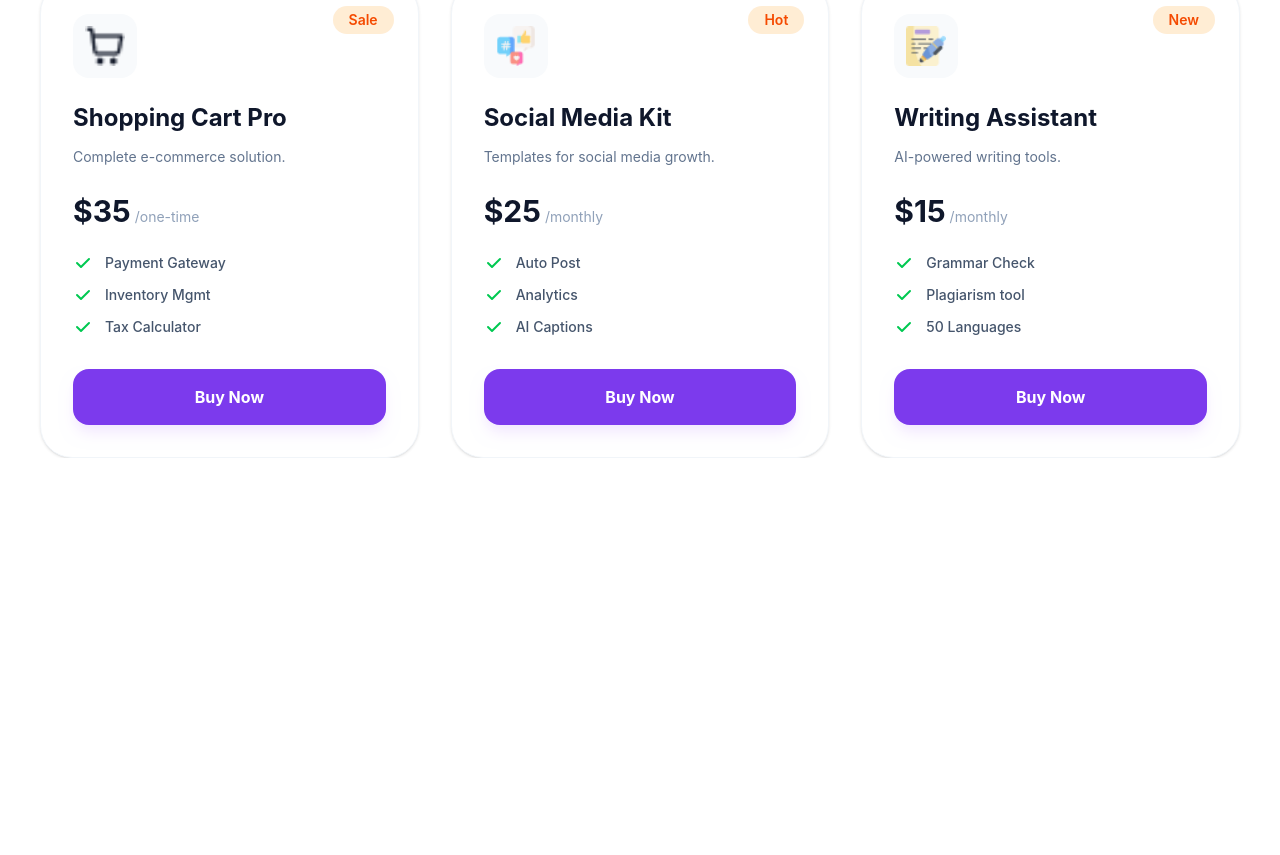
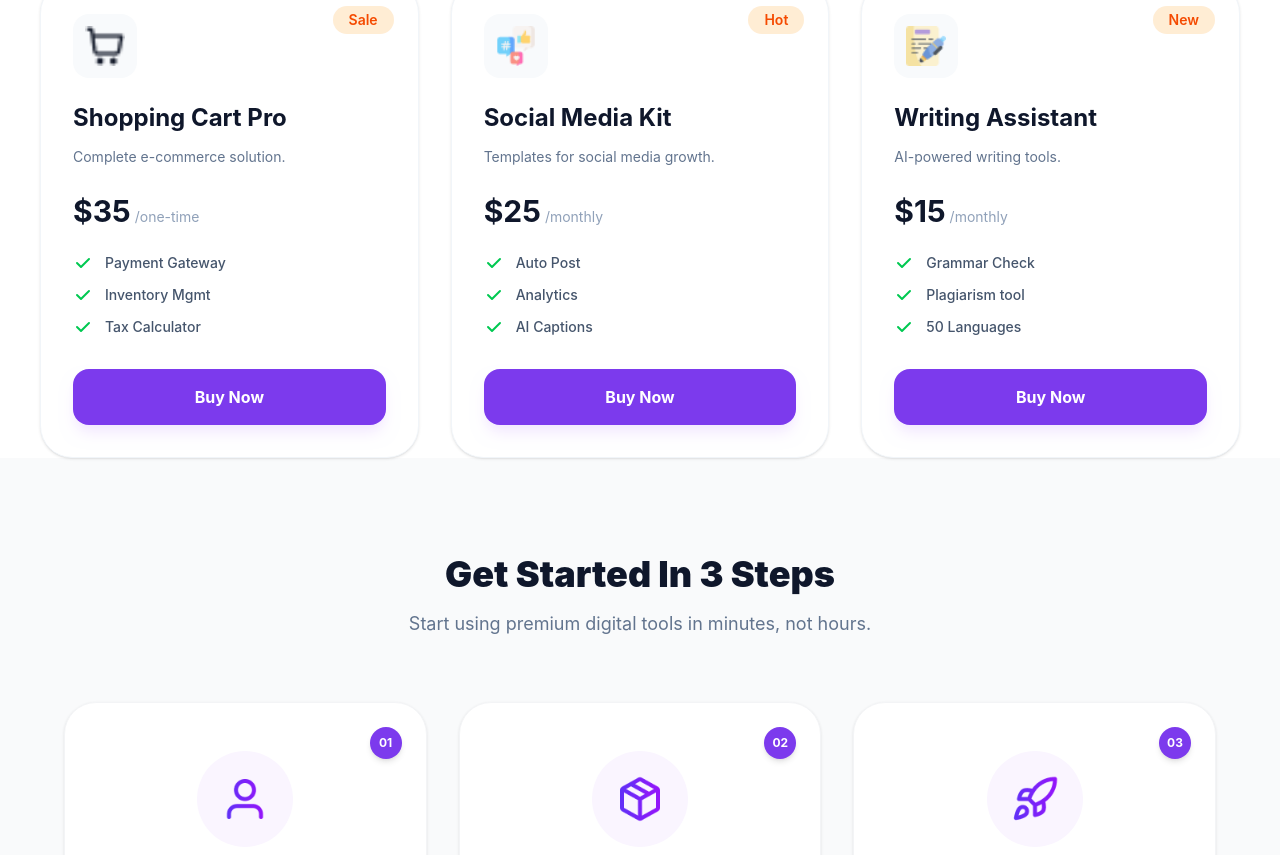
Before and after one commit to Rabiul-Sujon/digitools-project, a React (Vite) app: page / in a window 1280 px wide. Shown: the part 1942-2797 px from the top of the page. Before the commit the page ends 2400 px from the top, so only its background shows below. Built offline with nearby package versions, Linux system fonts and the light colour scheme.

Commit message:
step section done as per figma

```diff
--- a/src/App.jsx
+++ b/src/App.jsx
@@ -7,6 +7,7 @@ import Stats from "./components/Stats";
 import ProductHeader from "./components/ProductHeader";
 import ProductList from "./components/ProductList";
 import ProductCart from "./components/ProductCart";
+import StepsSection from "./components/StepsSection";
 
 
 function App() {
@@ -71,6 +72,8 @@ function App() {
         handleCheckout={handleCheckout}/>
         </div>
       )}
+
+      <StepsSection/>
     </div>
 
   );
--- a/src/components/ProductCard.jsx
+++ b/src/components/ProductCard.jsx
@@ -2,6 +2,7 @@
 const ProductCard = ({ product,handleAddToCart, cart }) => {
     const getImageUrl = (name) => {
     return new URL(`../assets/products/${name}`, import.meta.url).href;
+    // Solve the image path using the current file location
   };
   const isAlreadyInCart = cart.find((item) => item.id === product.id);
   return (
--- a/src/components/ProductCart.jsx
+++ b/src/components/ProductCart.jsx
@@ -2,6 +2,7 @@ import React from 'react'
 
 const getImageUrl = (name) => {
   return new URL(`../assets/products/${name}`, import.meta.url).href;
+  // Solve the image path using the current file location
 };
 
 const ProductCart = ({ cart, handleRemove, handleCheckout }) => {
--- /dev/null
+++ b/src/components/StepsSection.jsx
@@ -0,0 +1,72 @@
+
+
+const StepsSection = () => {
+  const getImageUrl = (name) => {
+    return new URL(`../assets/${name}`, import.meta.url).href;
+    // Solve the image path using the current file location
+  };
+
+  const steps = [
+    {
+      id: "01",
+      title: "Create Account",
+      desc: "Sign up for free in seconds. No credit card required to get started.",
+      image: "user.png",
+    },
+    {
+      id: "02",
+      title: "Choose Products",
+      desc: "Browse our catalog and select the tools that fit your needs.",
+      image: "package.png",
+    },
+    {
+      id: "03",
+      title: "Start Creating",
+      desc: "Download and start using your premium tools immediately.",
+      image: "rocket.png",
+    },
+  ];
+
+  return (
+    <section className="bg-[#F9FAFB] py-24 px-4">
+      <div className="max-w-6xl mx-auto">
+
+        {/* Section Header */}
+        <div className="text-center mb-16">
+          <h2 className="text-4xl font-black text-slate-900 mb-4">Get Started In 3 Steps</h2>
+          <p className="text-slate-500 text-lg">Start using premium digital tools in minutes, not hours.</p>
+        </div>
+
+        {/* Steps Grid */}
+        <div className="grid grid-cols-1 md:grid-cols-3 gap-8">
+          {steps.map((step) => (
+            <div key={step.id} className="relative bg-white p-12 rounded-[32px] border border-gray-100 shadow-sm text-center transition-transform hover:scale-[1.02]">
+
+              {/* THE TOP-RIGHT CIRCLE  */}
+              <div className="absolute top-6 right-6 w-8 h-8 bg-[#7C3AED] rounded-full flex items-center justify-center text-white text-xs font-bold shadow-md">
+                {step.id}
+              </div>
+
+              {/* ICON CONTAINER */}
+              <div className="w-24 h-24 bg-purple-50 rounded-full flex items-center justify-center mx-auto mb-8">
+                <img
+                  src={getImageUrl(step.image)}
+                  alt={step.title}
+                  className="w-12 h-12 object-contain"
+                />
+              </div>
+
+              {/* TEXT CONTENT */}
+              <h3 className="text-2xl font-bold text-slate-900 mb-4">{step.title}</h3>
+              <p className="text-slate-400 leading-relaxed font-medium">
+                {step.desc}
+              </p>
+            </div>
+          ))}
+        </div>
+      </div>
+    </section>
+  );
+};
+
+export default StepsSection;
```
